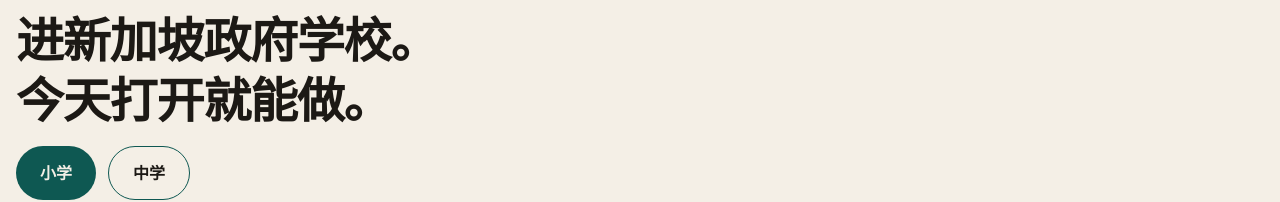
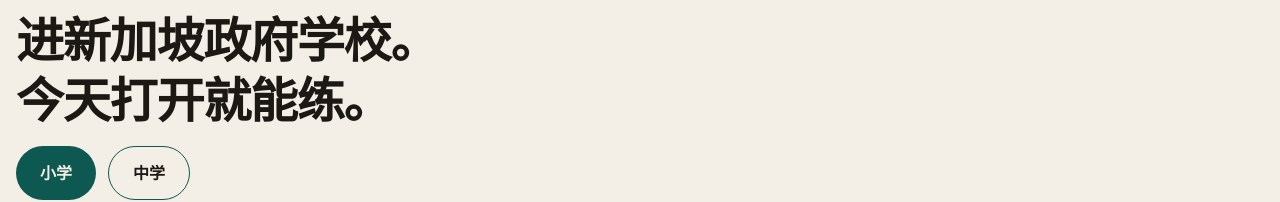
Before and after one commit to ttee/sg-school-entry, a Next.js app: page / in a window 1280 px wide. Shown: the part 171-373 px from the top of the page. Built offline with nearby package versions, Linux system fonts and the light colour scheme.

Commit message:
Change homepage H1 就能做 to 就能练.
Eyebrow and pack line stay. Tab and share description match 就能练.

```diff
--- a/app/layout.tsx
+++ b/app/layout.tsx
@@ -4,12 +4,12 @@ import "./globals.css";
 export const metadata: Metadata = {
   title: "狮城入学 · 进新加坡政府学校",
   description:
-    "小学走 CEQ，中学走 AEIS。CEQ 英语作业 12 周，向顾问支付 RMB 2,680。试学周打开就能做。",
+    "小学走 CEQ，中学走 AEIS。CEQ 英语作业 12 周，向顾问支付 RMB 2,680。试学周打开就能练。非官方机构。",
   themeColor: "#F4EFE6",
   metadataBase: new URL("https://sg-school-entry.vercel.app"),
   openGraph: {
     title: "狮城入学 · 进新加坡政府学校",
-    description: "小学走 CEQ，中学走 AEIS。CEQ 英语作业 12 周，向顾问支付 RMB 2,680。试学周打开就能做。",
+    description: "小学走 CEQ，中学走 AEIS。CEQ 英语作业 12 周，向顾问支付 RMB 2,680。试学周打开就能练。非官方机构。",
     url: "https://sg-school-entry.vercel.app",
     siteName: "狮城入学",
     locale: "zh_CN",
@@ -26,7 +26,7 @@ export const metadata: Metadata = {
   twitter: {
     card: "summary_large_image",
     title: "狮城入学 · 进新加坡政府学校",
-    description: "小学走 CEQ，中学走 AEIS。CEQ 英语作业 12 周，向顾问支付 RMB 2,680。试学周打开就能做。",
+    description: "小学走 CEQ，中学走 AEIS。CEQ 英语作业 12 周，向顾问支付 RMB 2,680。试学周打开就能练。非官方机构。",
     images: ["/og-ceq.jpg"],
   },
 };
--- a/app/page.tsx
+++ b/app/page.tsx
@@ -143,7 +143,7 @@ export default function HomePage() {
             </p>
             <h1 className="font-serif font-semibold text-3xl md:text-5xl leading-tight tracking-tight mb-4 max-w-4xl">
               <span className="block">进新加坡政府学校。</span>
-              <span className="block">今天打开就能做。</span>
+              <span className="block">今天打开就能练。</span>
             </h1>
             <div className="flex flex-wrap gap-3 mb-3">
               <Link
```
